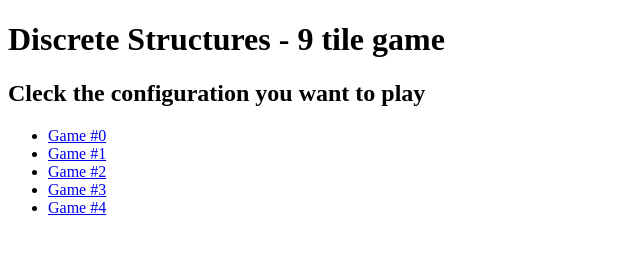
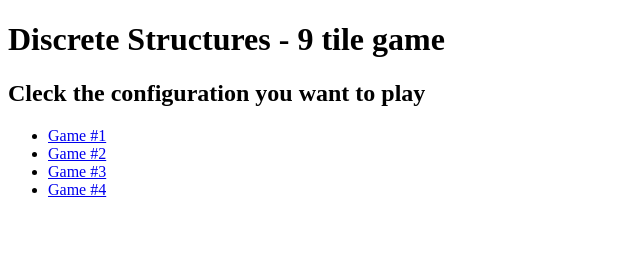
Before and after one commit to devsleepdev/NineTileGame, a plain HTML site: page index.html in a window 1280 px wide. Shown: the whole page, without its empty margins (0-640 px from the left). Drawn offline with Linux system fonts and the light colour scheme.

Commit message:
Update index.html

```diff
--- a/index.html
+++ b/index.html
@@ -15,7 +15,6 @@
     <h2>Cleck the configuration you want to play</h2>
     <div>
         <ul>
-        <li><a href="index0.html">Game #0</a></li>
         <li><a href="index1.html">Game #1</a></li>
         <li><a href="index2.html">Game #2</a></li>
         <li><a href="index3.html">Game #3</a></li>
```
